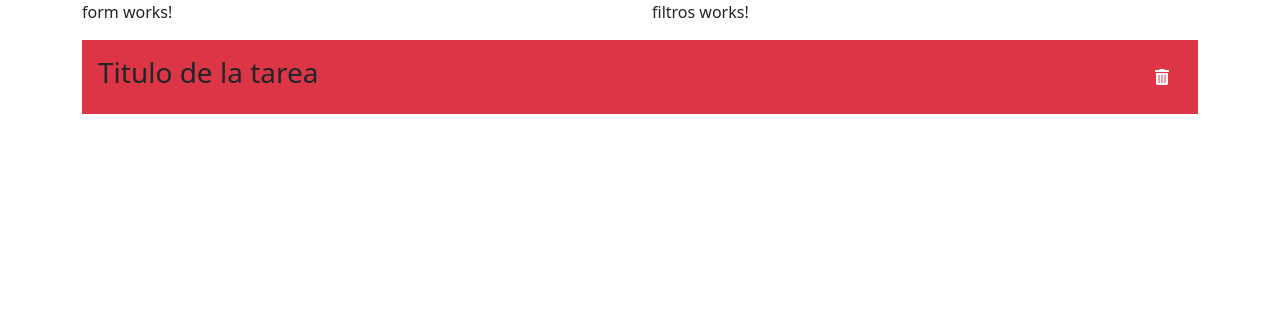
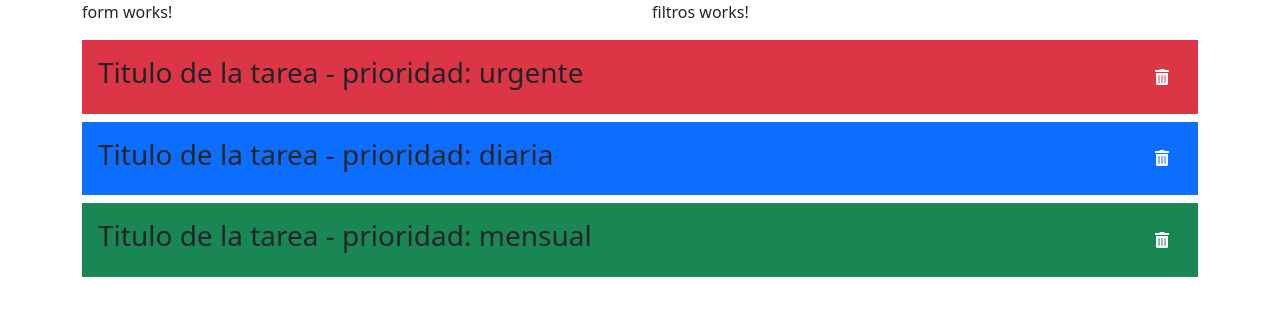
Before and after one commit to jimenahernando/todoApp, an Angular app: page / in a window 1280 px wide. Shown: the top 316 px of the page. Built offline with nearby package versions, Linux system fonts and the light colour scheme.

Commit message:
Creo HTML y estilos listatareas

```diff
--- a/src/app/components/listatareas/listatareas.component.html
+++ b/src/app/components/listatareas/listatareas.component.html
@@ -1,6 +1,14 @@
 <section>
-    <article class="bg-danger p-3 d-flex justify-content-between align-items-center">
-        <h3>Titulo de la tarea</h3>
+    <article class="bg-danger p-3 d-flex justify-content-between align-items-center mb-2">
+        <h3>Titulo de la tarea - prioridad: urgente</h3>
         <button class="btn btn-danger"><i class="fas fa-trash-alt"></i></button>
     </article>
+    <article class="bg-primary p-3 d-flex justify-content-between align-items-center mb-2">
+        <h3>Titulo de la tarea - prioridad: diaria</h3>
+        <button class="btn btn-primary"><i class="fas fa-trash-alt"></i></button>
+    </article>
+    <article class="bg-success p-3 d-flex justify-content-between align-items-center mb-2">
+        <h3>Titulo de la tarea - prioridad: mensual</h3>
+        <button class="btn btn-success"><i class="fas fa-trash-alt"></i></button>
+    </article>
 </section>
```
